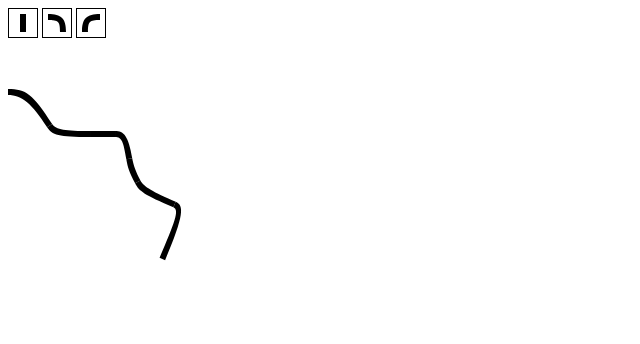
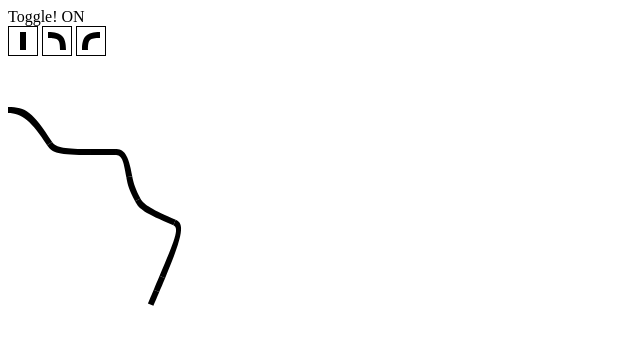
Before and after one commit to Cogito/tangled, a plain HTML site: page bezier.html in a window 1280 px wide. Shown: the whole page, without its empty margins (0-640 px from the left). Drawn offline with nearby package versions, Linux system fonts and the light colour scheme.

Commit message:
Teach tangle how to grow

```diff
--- a/bezier.html
+++ b/bezier.html
@@ -8,6 +8,7 @@
   </style>
 </head>
 <body>
+<div id="toggle">Toggle! <span id="toggleStatus">ON</span></div>
 <canvas id="straight" class="button" width="28px" height="28px"></canvas>
 <canvas id="left" class="button" width="28px" height="28px"></canvas>
 <canvas id="right" class="button" width="28px" height="28px"></canvas>
--- a/bezier.js
+++ b/bezier.js
@@ -1,5 +1,6 @@
 (function($) {
   var drawVectors = false;
+  var ticksEnabled = true;
   var clearCanvas = function (canvas, context) {
     context = context || canvas.getContext?canvas.getContext('2d'):undefined;
     // Store the current transformation matrix
@@ -189,6 +190,12 @@
       advance: advance
     }
   };
+  var tick = function(canvas, start, vectors) {
+    if (ticksEnabled){
+      vectors.extend(Vector(5,0));
+      draw(canvas, start, vectors);
+    }
+  };
   var start = Start(Point(0, 50), 0);
   var vectors = Node(Vector(20, 0), Vector(40, 1));
   vectors.extend(Vector(35,-1))
@@ -206,6 +213,7 @@
     draw($straight[0], Start(Point(14,23), -Math.PI/2), Node(Vector(9,0), Vector(9,0)));
     draw($left[0], Start(Point(20,23), -Math.PI/2), Node(Vector(15,0), Vector(15,-Math.PI/2)));
     draw($right[0], Start(Point(8,23), -Math.PI/2), Node(Vector(15,0), Vector(15,Math.PI/2)));
+    setInterval(tick, 2000, $canvas[0],start, vectors);
     var lastNode;
     var lp;
     $canvas.mousedown(function(e) {
@@ -241,5 +249,9 @@
       vectors.add(Node(Vector(15,0), Vector(15,Math.PI/2)));
       draw($canvas[0], start, vectors);
     });
+    $("#toggle").click(function() {
+      ticksEnabled = !ticksEnabled;
+      $('#toggleStatus')[0].textContent = ticksEnabled?"ON":"OFF";
+    });
   });
 })(jQuery);
```
